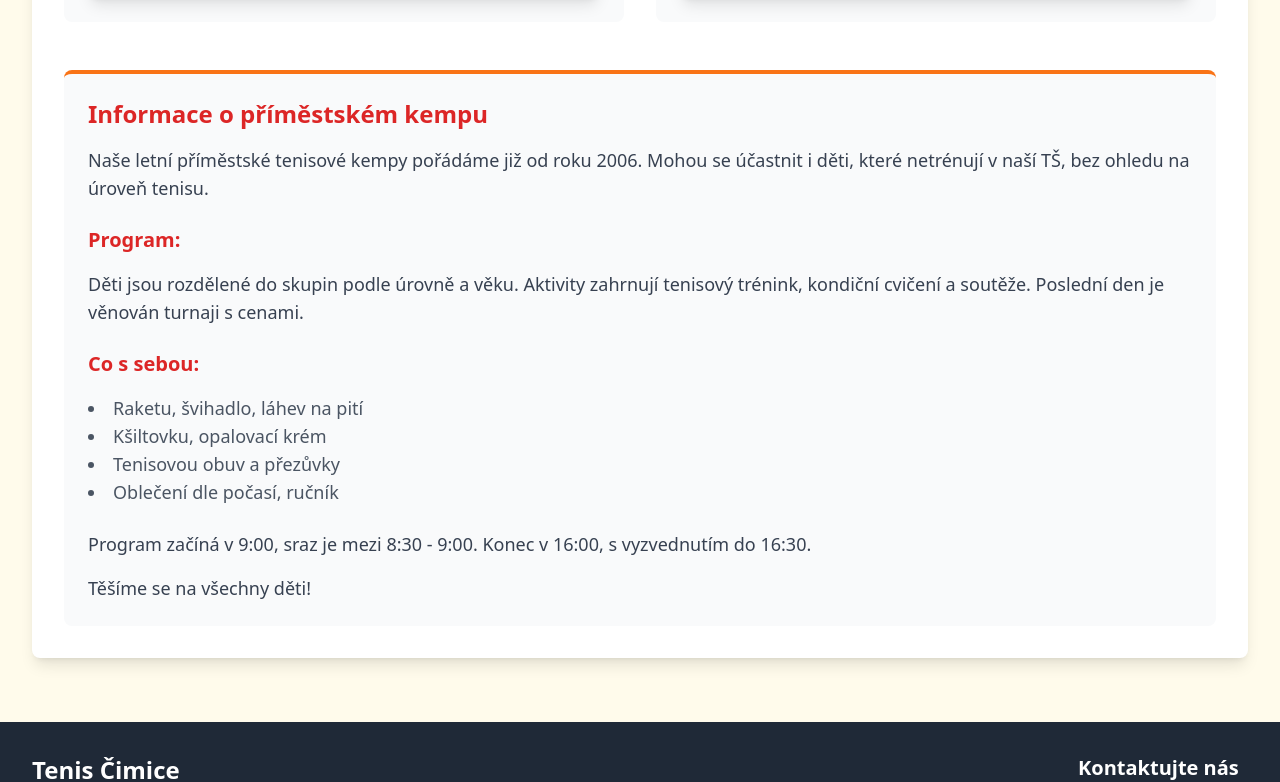
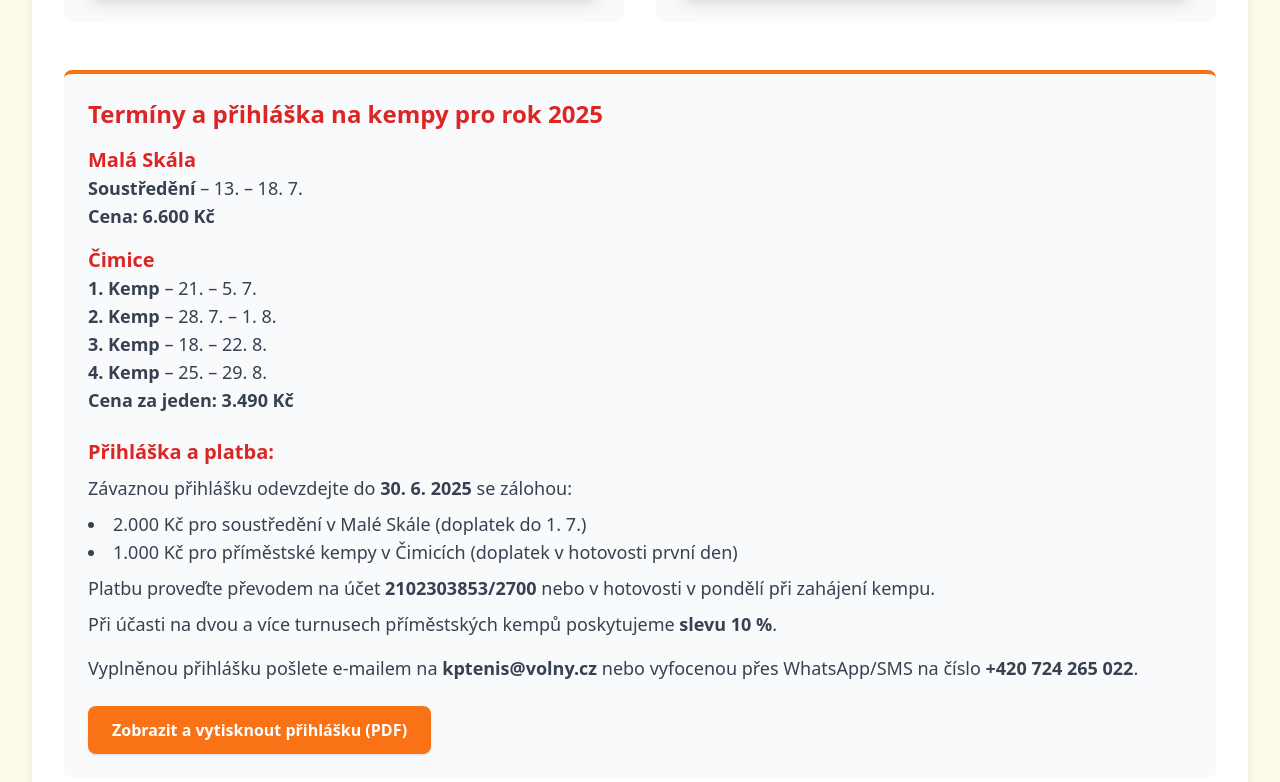
Before and after one commit to adampeters0n/teniscimice, a React (Create React App) app: page /kempy in a window 1280 px wide. Shown: the part 800-1582 px from the top of the page. Built offline with nearby package versions, Linux system fonts and the light colour scheme.

Commit message:
UpdateKempy

```diff
--- a/src/Kempytenis.js
+++ b/src/Kempytenis.js
@@ -210,7 +210,7 @@ const Kempytenis = () => {
             />
             <KempSection
               title="Příměstské kempy v Čimicích"
-              date="22. 7. - 31. 8. 2024"
+              date="21. 7. - 29. 8. 2025"
               description={primestskePopis}
               images={cimiceImages}
             />
@@ -218,6 +218,61 @@ const Kempytenis = () => {
 
           {/* Přidání mezery pod sekcemi */}
           <div className="mt-12"></div>
+
+          {/* Kemp Info Price and Dates */}
+<div className="bg-gray-50 p-6 rounded-lg border-t-4 border-orange-500">
+  <h2 className="text-2xl font-semibold text-red-600">Termíny a přihláška na kempy pro rok 2025</h2>
+
+  <ul className="list-inside text-lg mt-4 text-gray-700 space-y-4">
+  <li>
+    <h3 className="text-xl font-bold text-red-600">Malá Skála</h3>
+    <p><strong>Soustředění</strong> – 13. – 18. 7.</p>
+    <p><strong>Cena: 6.600 Kč</strong></p>
+  </li>
+  <li>
+    <h3 className="text-xl font-bold text-red-600">Čimice</h3>
+    <p><strong>1. Kemp</strong> – 21. – 5. 7.</p>
+    <p><strong>2. Kemp</strong> – 28. 7. – 1. 8.</p>
+    <p><strong>3. Kemp</strong> – 18. – 22. 8.</p>
+    <p><strong>4. Kemp</strong> – 25. – 29. 8.</p>
+    <p><strong>Cena za jeden: 3.490 Kč</strong></p>
+  </li>
+</ul>
+
+<h3 className="text-xl font-semibold mt-6 text-red-600">Přihláška a platba:</h3>
+<p className="text-lg mt-2 text-gray-700">
+  Závaznou přihlášku odevzdejte do <strong>30. 6. 2025</strong> se zálohou:
+</p>
+<ul className="list-disc list-inside text-lg mt-2 text-gray-700">
+  <li>2.000 Kč pro soustředění v Malé Skále (doplatek do 1. 7.)</li>
+  <li>1.000 Kč pro příměstské kempy v Čimicích (doplatek v hotovosti první den)</li>
+</ul>
+
+<p className="text-lg mt-2 text-gray-700">
+  Platbu proveďte převodem na účet <strong>2102303853/2700</strong> nebo v hotovosti v pondělí při zahájení kempu.
+</p>
+
+<p className="text-lg mt-2 text-gray-700 font-medium">
+  Při účasti na dvou a více turnusech příměstských kempů poskytujeme <strong>slevu 10 %</strong>.
+</p>
+
+<p className="text-lg mt-4 text-gray-700">
+  Vyplněnou přihlášku pošlete e-mailem na <strong>kptenis@volny.cz</strong> nebo vyfocenou přes WhatsApp/SMS na číslo <strong>+420 724 265 022</strong>.
+</p>
+
+<div className="mt-6">
+  <a
+    href="/prihlaska-kemp-2025.pdf"
+    target="_blank"
+    rel="noopener noreferrer"
+    className="inline-block bg-orange-500 text-white font-semibold px-6 py-3 rounded-lg shadow hover:bg-orange-600 transition"
+  >
+    Zobrazit a vytisknout přihlášku (PDF)
+  </a>
+</div>
+</div>
+{/* Přidání mezery pod sekcemi */}
+<div className="mt-12"></div>
 
           {/* Kemp Info Section */}
           <div className="bg-gray-50 p-6 rounded-lg border-t-4 border-orange-500">
```
Also changed, not shown: 1 other file (tests, documents, lock files or other folders).
